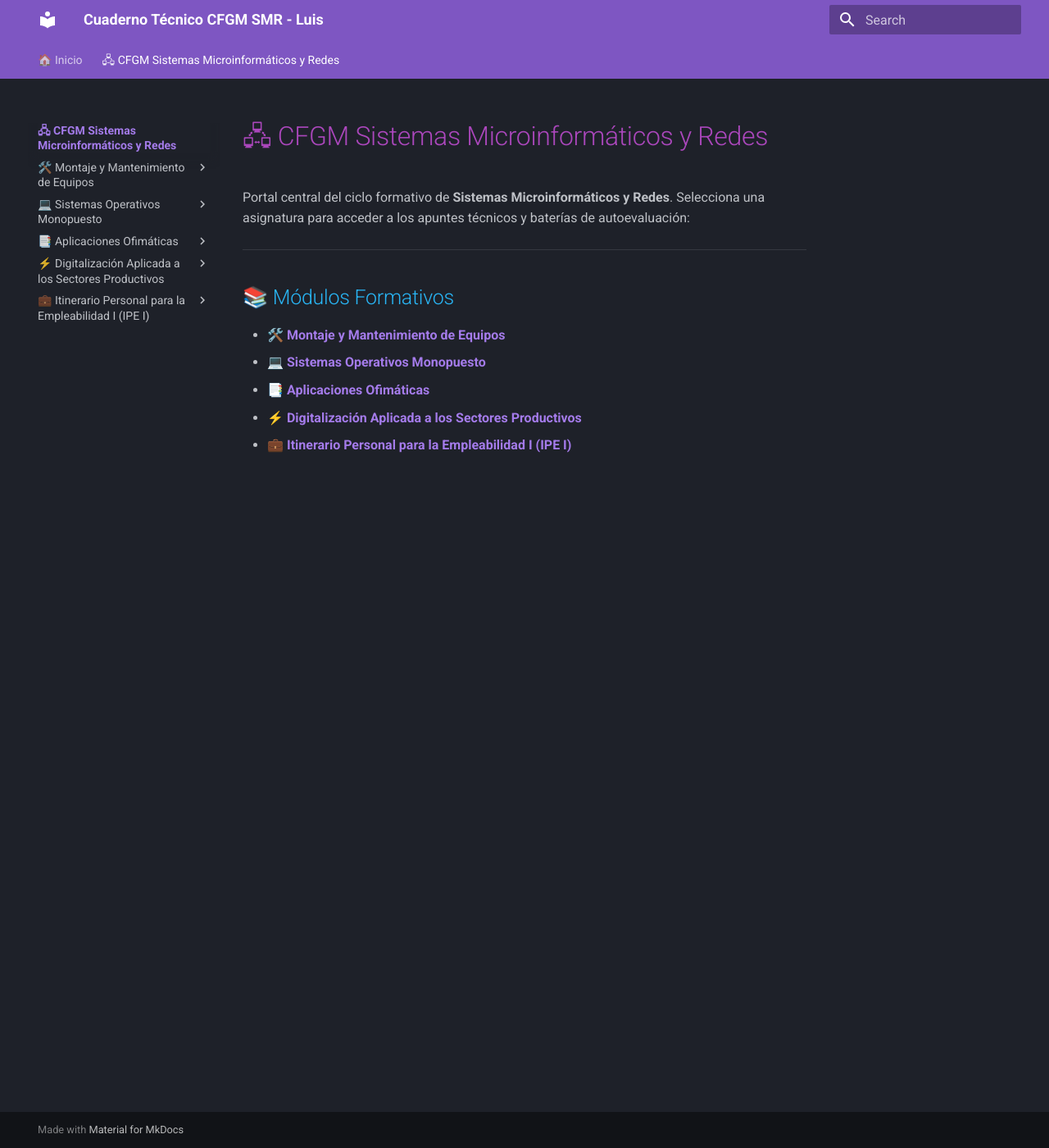
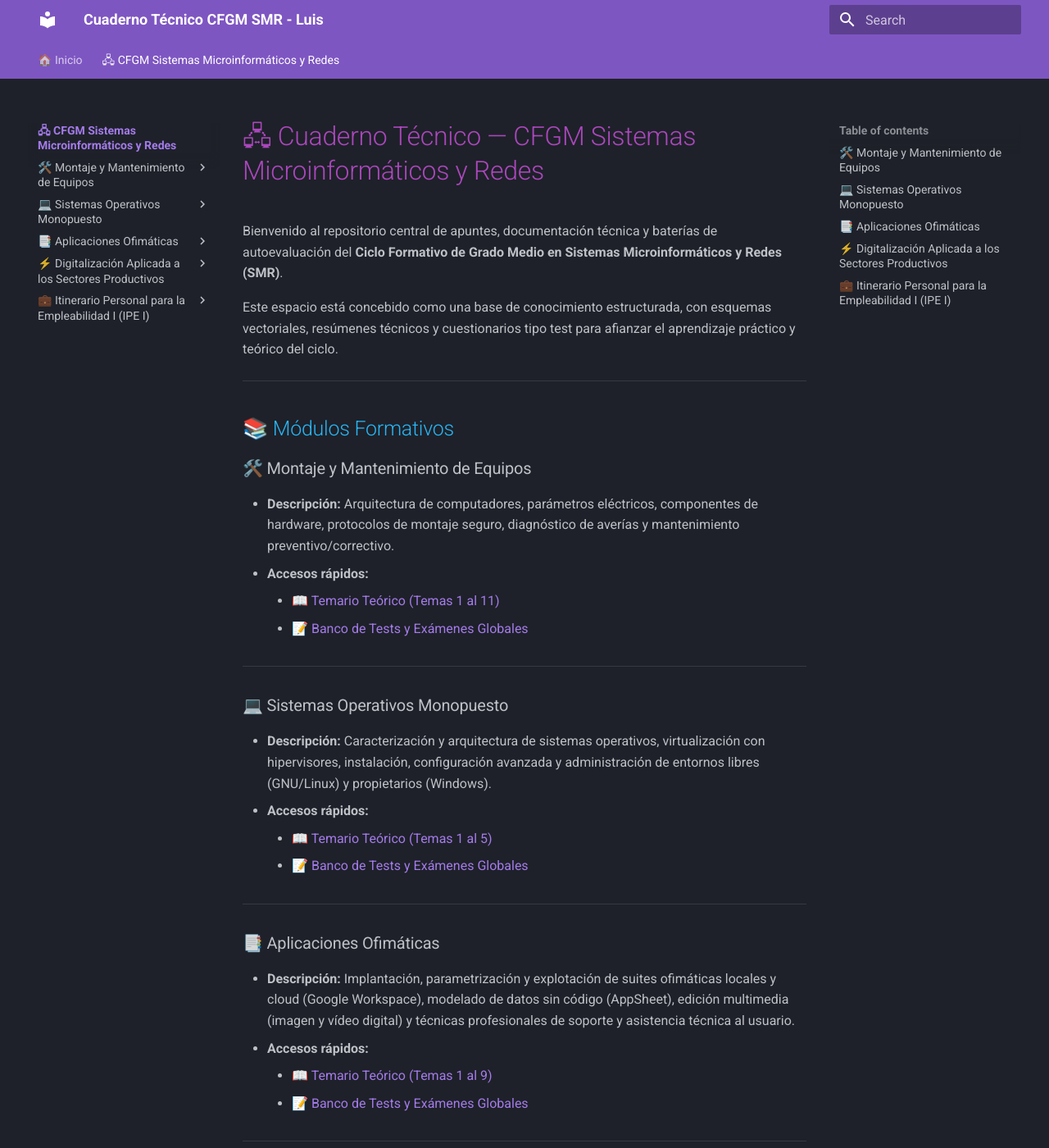
Before and after one commit to Beamspark/SMR-Apuntes, an MkDocs documentation site: the page built from docs/smr/index.md, in a window 1280 px wide and 1400 px high. Shown: the whole window at 82% size. Built offline with MkDocs 1.6.1 and Material for MkDocs 9.7.7, drawn with Linux system fonts in a browser that asks for light colours; some of the changed text lies outside the part shown.

Commit message:
Update index.md

```diff
--- a/docs/smr/index.md
+++ b/docs/smr/index.md
@@ -1,13 +1,52 @@
-<h1 style="color: #ab47bc;">🖧 CFGM Sistemas Microinformáticos y Redes</h1>
+<h1 style="color: #ab47bc;">🖧 Cuaderno Técnico — CFGM Sistemas Microinformáticos y Redes</h1>
 
-Portal central del ciclo formativo de **Sistemas Microinformáticos y Redes**. Selecciona una asignatura para acceder a los apuntes técnicos y baterías de autoevaluación:
+Bienvenido al repositorio central de apuntes, documentación técnica y baterías de autoevaluación del **Ciclo Formativo de Grado Medio en Sistemas Microinformáticos y Redes (SMR)**.
+
+Este espacio está concebido como una base de conocimiento estructurada, con esquemas vectoriales, resúmenes técnicos y cuestionarios tipo test para afianzar el aprendizaje práctico y teórico del ciclo.
 
 ---
 
 <h2 style="color: #29b6f6;">📚 Módulos Formativos</h2>
 
-* **[🛠️ Montaje y Mantenimiento de Equipos](montaje/index.md)**
-* **[💻 Sistemas Operativos Monopuesto](sistemas/index.md)**
-* **[📑 Aplicaciones Ofimáticas](ofimatica/index.md)**
-* **[⚡ Digitalización Aplicada a los Sectores Productivos](digitalizacion/index.md)**
-* **[💼 Itinerario Personal para la Empleabilidad I (IPE I)](itinerario/index.md)**
+### 🛠️ Montaje y Mantenimiento de Equipos
+* **Descripción:** Arquitectura de computadores, parámetros eléctricos, componentes de hardware, protocolos de montaje seguro, diagnóstico de averías y mantenimiento preventivo/correctivo.
+* **Accesos rápidos:**
+    * [📖 Temario Teórico (Temas 1 al 11)](smr/montaje/index.md)
+    * [📝 Banco de Tests y Exámenes Globales](smr/montaje/test/index.md)
+
+---
+
+### 💻 Sistemas Operativos Monopuesto
+* **Descripción:** Caracterización y arquitectura de sistemas operativos, virtualización con hipervisores, instalación, configuración avanzada y administración de entornos libres (GNU/Linux) y propietarios (Windows).
+* **Accesos rápidos:**
+    * [📖 Temario Teórico (Temas 1 al 5)](smr/sistemas/index.md)
+    * [📝 Banco de Tests y Exámenes Globales](smr/sistemas/test/index.md)
+
+---
+
+### 📑 Aplicaciones Ofimáticas
+* **Descripción:** Implantación, parametrización y explotación de suites ofimáticas locales y cloud (Google Workspace), modelado de datos sin código (AppSheet), edición multimedia (imagen y vídeo digital) y técnicas profesionales de soporte y asistencia técnica al usuario.
+* **Accesos rápidos:**
+    * [📖 Temario Teórico (Temas 1 al 9)](smr/ofimatica/index.md)
+    * [📝 Banco de Tests y Exámenes Globales](smr/ofimatica/test/index.md)
+
+---
+
+### ⚡ Digitalización Aplicada a los Sectores Productivos
+* **Descripción:** Cuarta Revolución Industrial, computación en la nube (Cloud), tecnologías habilitadoras digitales (IoT, IA, Big Data), sostenibilidad tecnológica y planes de transformación digital.
+* **Accesos rápidos:**
+    * [📖 Temario Teórico (Temas 1 al 5)](smr/digitalizacion/index.md)
+    * [📝 Banco de Tests y Exámenes Globales](smr/digitalizacion/test/index.md)
+
+---
+
+### 💼 Itinerario Personal para la Empleabilidad I (IPE I)
+* **Descripción:** Análisis del sector productivo de las TIC, prevención de riesgos laborales (PRL) y salud en el trabajo, legislación y condiciones laborales, orientación profesional y aprendizaje autónomo.
+* **Accesos rápidos:**
+    * [📖 Temario Teórico (Temas 1 al 5)](smr/itinerario/index.md)
+    * [📝 Banco de Tests y Exámenes Globales](smr/itinerario/test/index.md)
+
+---
+
+!!! tip "Metodología de Estudio y Evaluación"
+    Cada módulo cuenta con un desglose técnico detallado acompañado de esquemas y tablas comparativas. Tras completar la lectura de cada unidad, accede a la sección de **Autoevaluación** para validar tus conocimientos con preguntas comentadas y simulacros de examen global.
```
